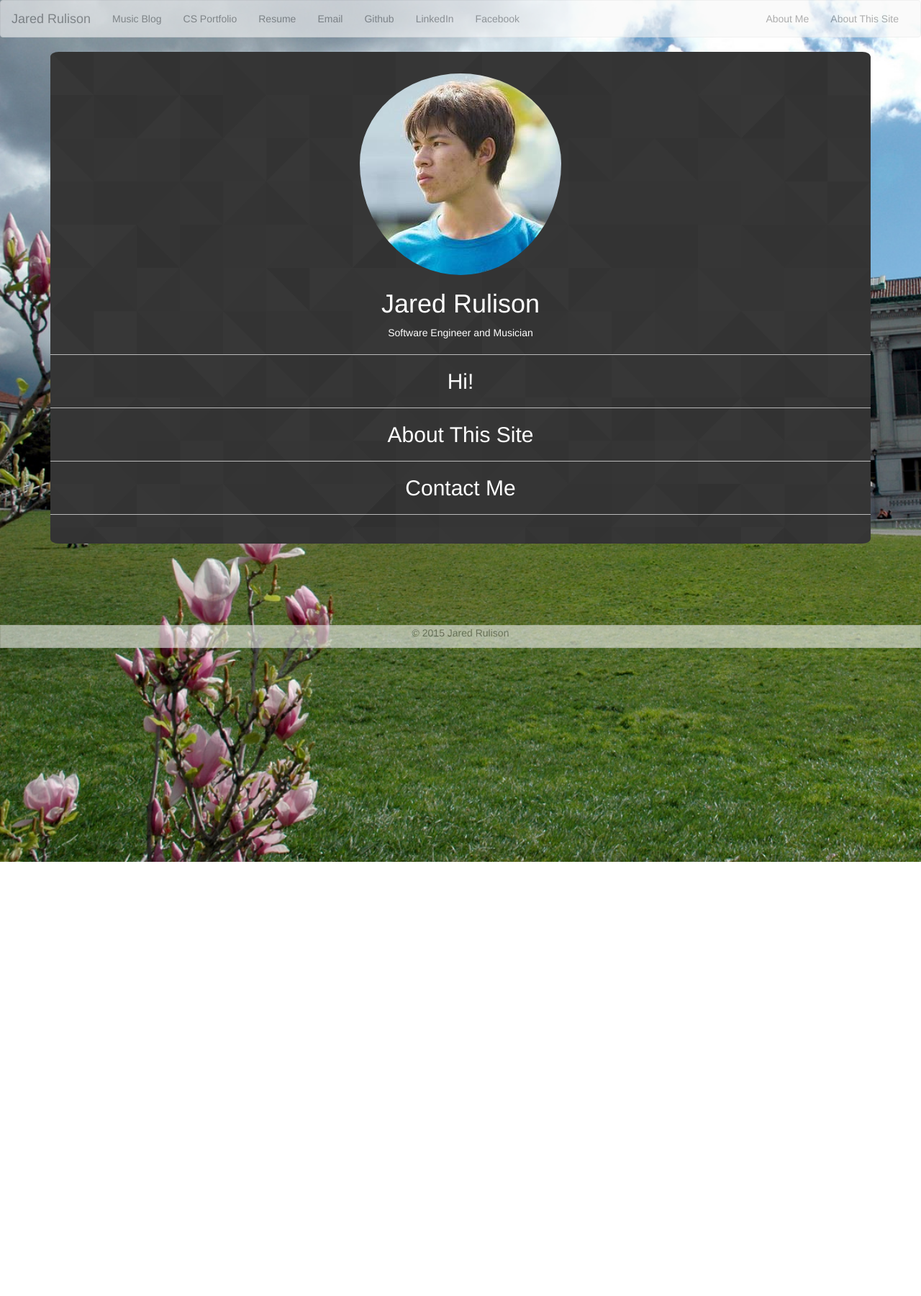
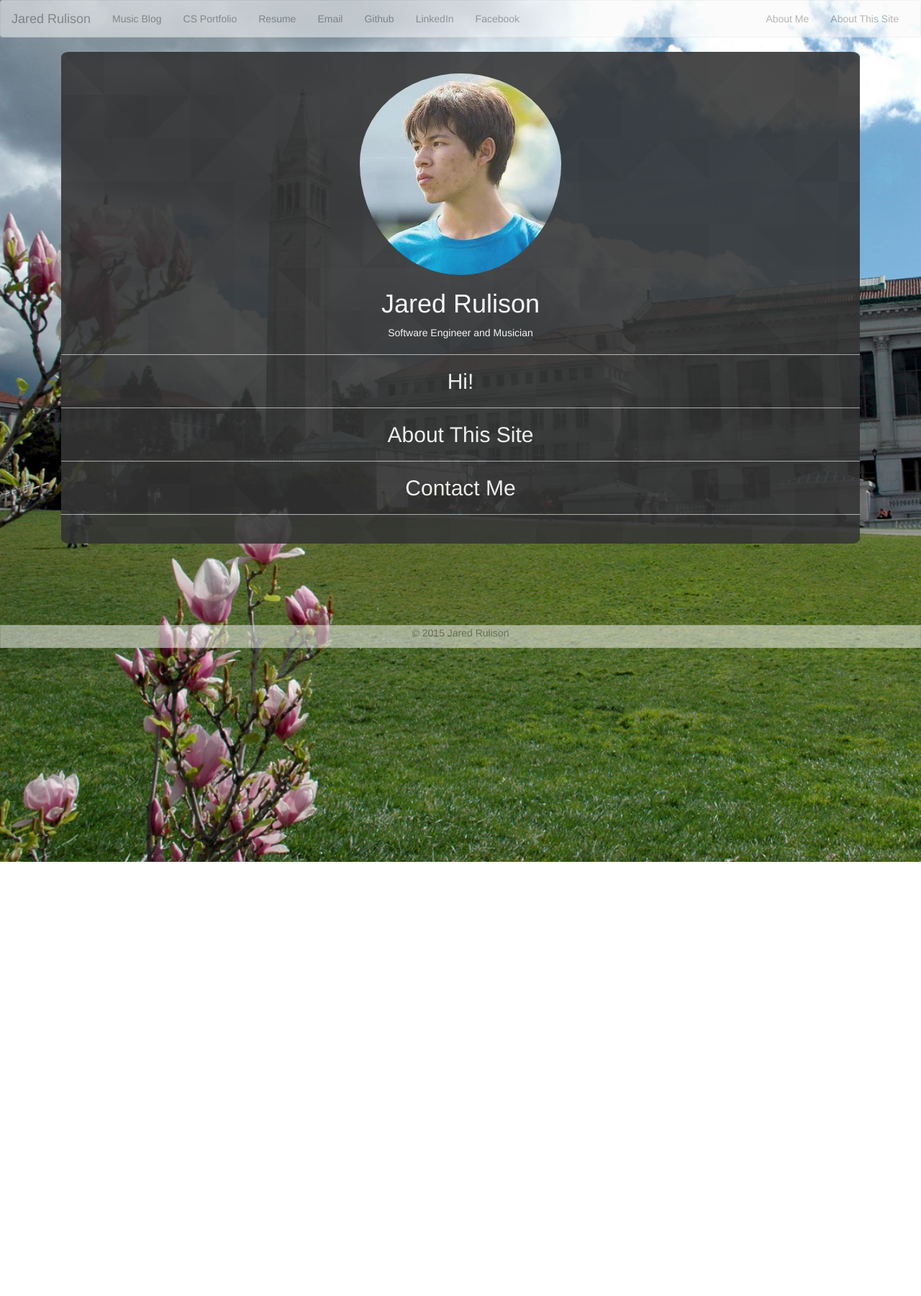
Before and after one commit to Rulison/rulison.github.io, a Jekyll site: the page built from index.html, in a window 1280 px wide. Shown: the whole page at 72% size. Built offline with Jekyll 4.4.1, drawn with Linux system fonts in a browser that asks for light colours; Markdown is read by kramdown in place of the engine named in the settings; the list of posts is cut into pages by our own code.

Commit message:
transparency

```diff
--- a/_includes/header.html
+++ b/_includes/header.html
@@ -15,7 +15,7 @@
     <![endif]-->
   </head>
 
-  <body  style="vertical-align: center; background: url('./berkeley.jpg'); background-size: 200vh auto; background-repeat: no-repeat; background-attachment: fixed; height: 200vh;">
+  <body  style="opacity: 0.9; vertical-align: center; background: url('./berkeley.jpg'); background-size: 200vh auto; background-repeat: no-repeat; background-attachment: fixed; height: 200vh;">
 	<div id="everything"  >
     <nav style="opacity: 0.6" class="navbar navbar-default">
   		<div class="container-fluid">
--- a/_layouts/default.html
+++ b/_layouts/default.html
@@ -1,5 +1,7 @@
 {% include header.html %}
-
+<div class="row-fluid">
+    <div class="col-md-12">
         {{ content }}
-
+    </div>
+</div>
 {% include footer.html %}
```
Also changed, not shown: 12 other files.
